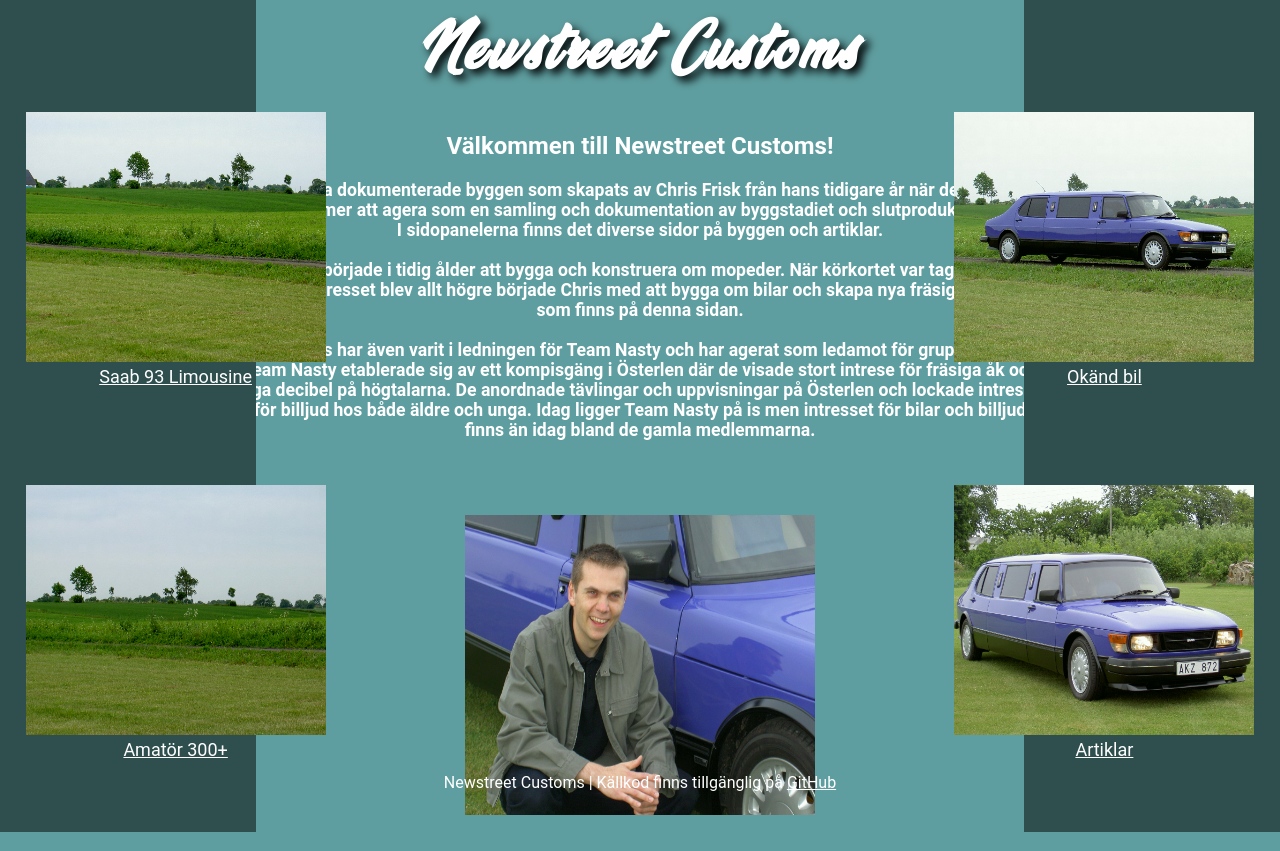
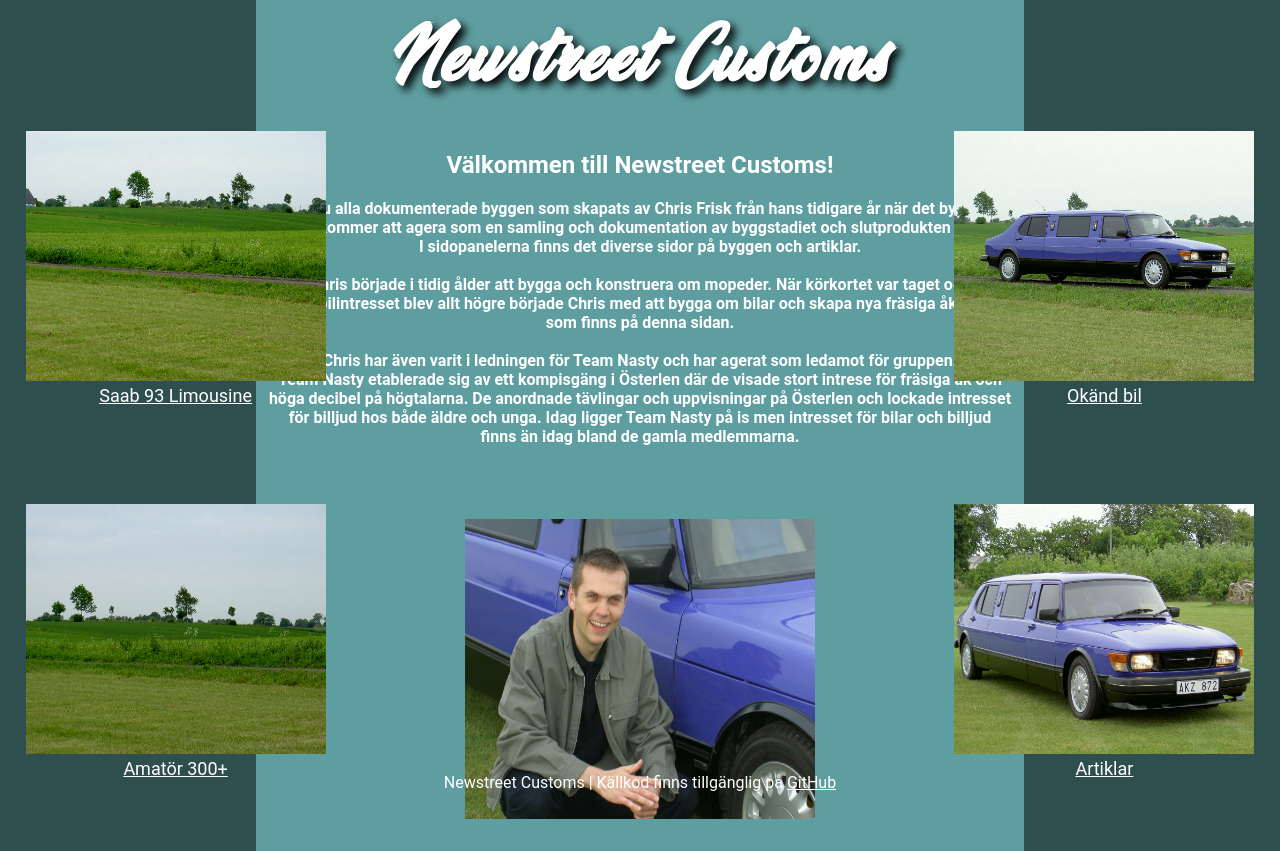
Before and after one commit to Stronkness/newstreet-customs, a React (Create React App) app: page / in a window 1280 px wide. Built offline with nearby package versions, Linux system fonts and the light colour scheme.

Commit message:
Remove wait function and change CSS

```diff
--- a/src/StartPagePanel.js
+++ b/src/StartPagePanel.js
@@ -5,14 +5,6 @@ import chris from './Images/Inside-Images/founder.JPG';
 import applause from './audience_applause.mp3'
 
 import './css/StartPagePanel.css';
-
-function wait(ms){
-    var start = new Date().getTime();
-    var end = start;
-    while(end < start + ms) {
-      end = new Date().getTime();
-   }
- }
 
 function StartPagePanel(){
     const [count, setCount] = useState(0);
--- a/src/css/Header.css
+++ b/src/css/Header.css
@@ -6,7 +6,7 @@
 
 .text {
     font-family: 'VeganStyle', 'Roboto', 'sans-serif';
-    font-size: 1.5rem;
+    font-size: 175%;
     letter-spacing: 0.3rem;
     text-shadow: 5px 5px 8px black;
     color: white;
--- a/src/css/StartPagePanel.css
+++ b/src/css/StartPagePanel.css
@@ -10,5 +10,5 @@ html, body {
 }
 
 .smallerfont {
-    font-size: 1.1rem;
+    font-size: 100%;
 }
```
